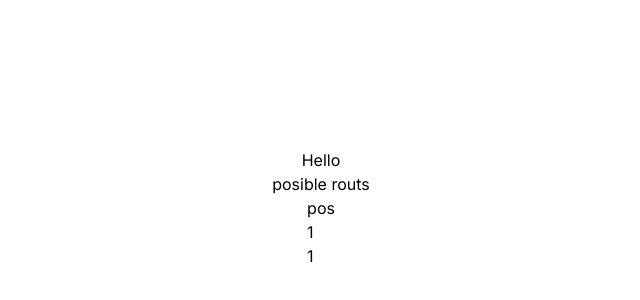
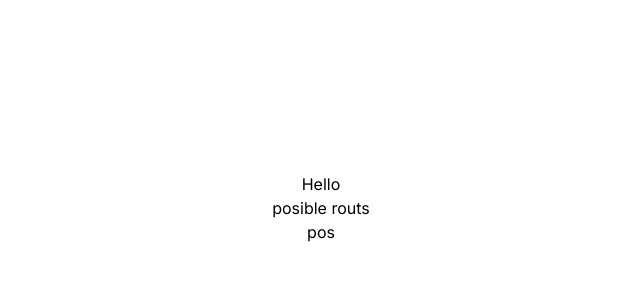
Before and after one commit to perbi-onasis/PharmacyPOSWebApp, a Next.js app: page / in a window 1280 px wide. Shown: the part 192-492 px from the top of the page, without its empty margins (319-959 px from the left). Built offline with nearby package versions, Linux system fonts and the light colour scheme.

Commit message:
deleted something

```diff
--- a/src/app/page.js
+++ b/src/app/page.js
@@ -8,8 +8,7 @@ export default function Home() {
       <p>posible routs</p>
       <ul>
         <li><Link href={'/pos'}>pos</Link></li>
-        <li>1</li>
-        <li>1</li>
+
       </ul>
     </main>
   );
```
